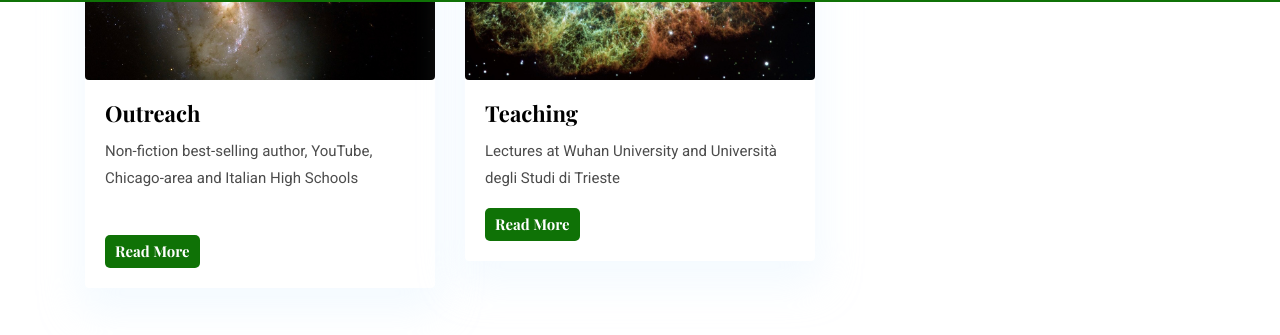
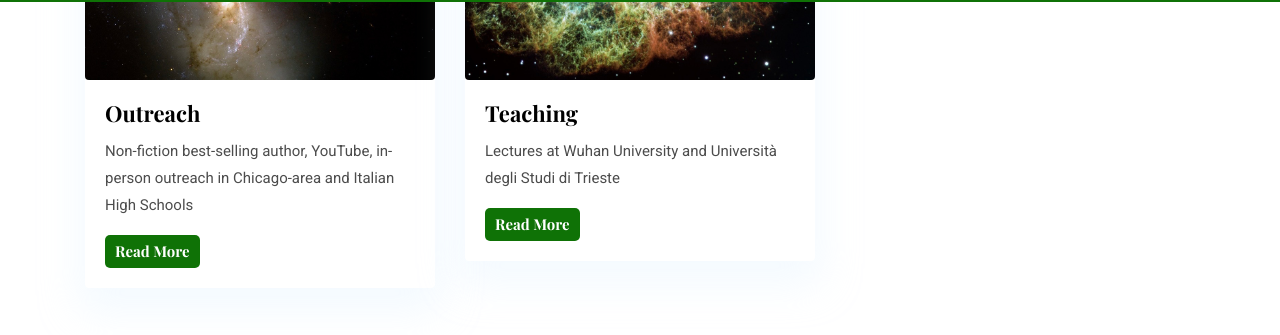
Before and after one commit to egjergo/egjergo.github.io, a Jekyll site: the page built from index.html, in a window 1280 px wide and 900 px high, scrolled down 3966 px. Shown: the part 118-453 px from the top of the window. Built offline with Jekyll 4.4.1, drawn with Linux system fonts in a browser that asks for light colours.

Commit message:
Update 2021-09-03-Outreach.markdown

```diff
--- a/_posts/2021-09-03-Outreach.markdown
+++ b/_posts/2021-09-03-Outreach.markdown
@@ -5,8 +5,8 @@ image: /assets/images/blog/post-4.jpg
 date: 2021-09-03
 ---
 
-### Non-fiction best-selling author, YouTube, Chicago-area and Italian High Schools
-&nbsp; &nbsp; &nbsp; &nbsp; &nbsp; &nbsp; &nbsp; &nbsp; &nbsp; &nbsp; &nbsp; &nbsp;
+Non-fiction best-selling author, YouTube, in-person outreach in Chicago-area and Italian High Schools
+<!--&nbsp; &nbsp; &nbsp; &nbsp; &nbsp; &nbsp; &nbsp; &nbsp; &nbsp; &nbsp; &nbsp; &nbsp;-->
 
 <img src="/assets/images/about/HackGjergoClassifica1.png" alt="classifica1" title="classifica1" width="550" align="center" />
 <img src="/assets/images/about/HackGjergoClassifica2.png" alt="classifica2" title="classifica2" width="550" align="center" />
```
